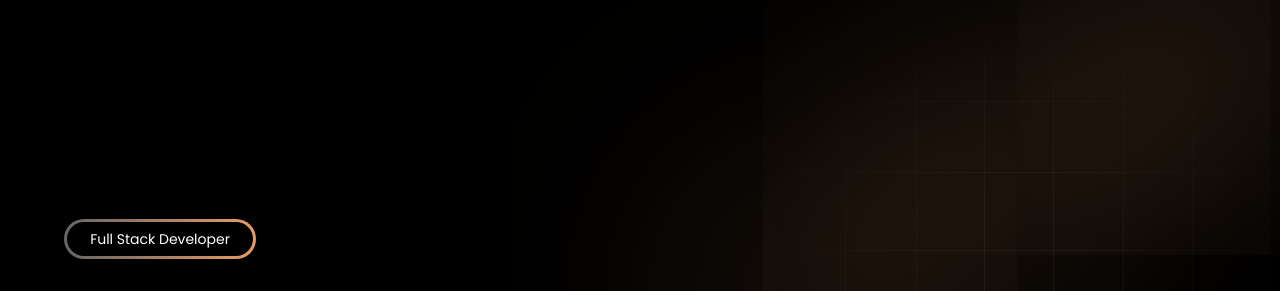
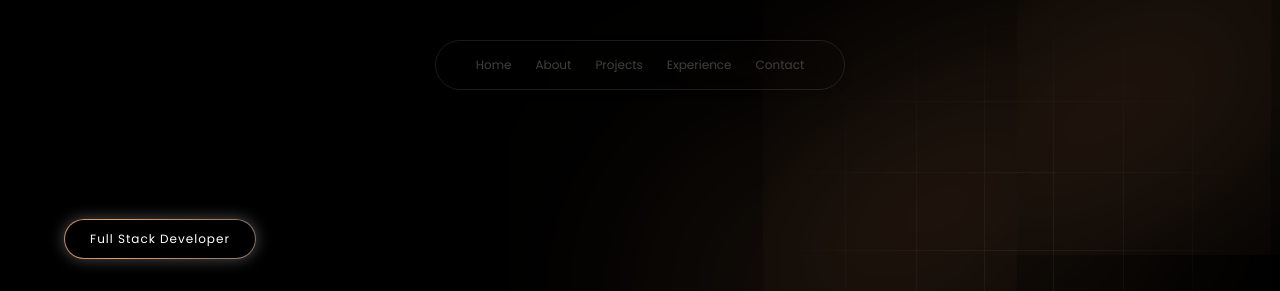
Before and after one commit to MgKhai/my-portfolio, a React (Vite) app: page / in a window 1280 px wide. Shown: the top 291 px of the page. Built offline with nearby package versions, Linux system fonts and the light colour scheme.

Commit message:
feat:linear_gradient_border_add

```diff
--- a/index.html
+++ b/index.html
@@ -7,6 +7,7 @@
     <meta name="viewport" content="width=device-width, initial-scale=1.0" />
     <!-- Boxicons CDN -->
     <link href="https://unpkg.com/boxicons@2.1.4/css/boxicons.min.css" rel="stylesheet">
+    <!-- google font -->
     <link href="https://fonts.googleapis.com/css2?family=Poppins:wght@400;600&display=swap" rel="stylesheet">
     <title>my_portfolio</title>
 </head>
--- a/src/components/Header.jsx
+++ b/src/components/Header.jsx
@@ -44,32 +44,32 @@ const Header = () => {
           Contact
         </a>
       </nav> */}
-      <div className="hidden flex font-sans text-sm max-w-fit fixed top-10 inset-x-0 mx-auto
+      <div className=" flex font-sans text-sm max-w-fit fixed top-10 inset-x-0 mx-auto
       border border-white/10 rounded-full backdrop-blur-md dark:bg-black/60
       shadow-[0_2px_8px_rgba(0,0,0,0.15)] z-[5000] px-10 py-4 items-center justify-center
       space-x-6 transition-all duration-300">
 
-        <a href="#home" className="relative text-neutral-700 dark:text-neutral-50
+        <a href="#home" className="text-xs relative text-neutral-700 dark:text-neutral-50
         hover:text-[#e99b63] transition-colors duration-300">
           <span className="sm:block">Home</span>
         </a>
 
-        <a href="#about" className="relative text-neutral-700 dark:text-neutral-50
+        <a href="#about" className="text-xs relative text-neutral-700 dark:text-neutral-50
         hover:text-[#e99b63] transition-colors duration-300">
           <span className="sm:block">About</span>
         </a>
 
-        <a href="#projects" className="relative text-neutral-700 dark:text-neutral-50
+        <a href="#projects" className="text-xs relative text-neutral-700 dark:text-neutral-50
         hover:text-[#e99b63] transition-colors duration-300">
           <span className="sm:block">Projects</span>
         </a>
 
-        <a href="#experience" className="relative text-neutral-700 dark:text-neutral-50
+        <a href="#experience" className="text-xs relative text-neutral-700 dark:text-neutral-50
         hover:text-[#e99b63] transition-colors duration-300">
           <span className="sm:block">Experience</span>
         </a>
 
-        <a href="#contact" className="relative text-neutral-700 dark:text-neutral-50
+        <a href="#contact" className="text-xs relative text-neutral-700 dark:text-neutral-50
         hover:text-[#e99b63] transition-colors duration-300">
           <span className="sm:block">Contact</span>
         </a>
--- a/src/components/Hero.jsx
+++ b/src/components/Hero.jsx
@@ -5,9 +5,13 @@ export const Hero = () => {
       <div data-aos="fade-right"
          data-aos-offset="300"
          data-aos-easing="ease-in-sine" className='max-w-xl ml-[5%] z-10 mt-[90%] md:mt-[60%] lg:mt-0'>
-        <div className="backdrop-blur-md dark:bg-black/60 shadow-[0_2px_8px_rgba(0,0,0,0.15)] relative w-[95%] sm:w-48 h-10 bg-gradient-to-r from-[#656565] to-[#e99b63] shadow-[0_0_15px_rgba(255,255,255,0.4)] rounded-full">
-          <div className="text-sm absolute inset-[3px] bg-black rounded-full flex items-center justify-center gap-1">
-            {/* <i class='bx bx-diamond'></i> */}
+
+        <div className="relative w-[95%] sm:w-48 h-10
+          bg-[length:200%_auto] animate-gradient-move
+          bg-gradient-to-r from-[#656565] via-[#7f42a7] via-[#6600c5] via-[#e99b63] to-[#656565]
+          backdrop-blur-md dark:bg-black/40
+          shadow-[0_0_15px_rgba(255,255,255,0.3)] rounded-full overflow-hidden">
+          <div className="text-xs absolute inset-[1px] bg-black rounded-full flex items-center justify-center gap-1 text-white tracking-[1px]">
             Full Stack Developer
           </div>
         </div>
--- a/src/index.css
+++ b/src/index.css
@@ -1,4 +1,3 @@
-@import url('https://fonts.googleapis.com/css2?family=Poppins:wght@400;700&display=swap');
 @tailwind base;
 @tailwind components;
 @tailwind utilities;
--- a/tailwind.config.js
+++ b/tailwind.config.js
@@ -9,6 +9,19 @@ export default {
             fontFamily: {
                 sans: ['Poppins', 'ui-sans-serif', 'system-ui'],
             },
+            keyframes: {
+                moveGradient: {
+                    '0%': { 'background-position': '0% 50%' },
+                    '100%': { 'background-position': '200% 50%' },
+                },
+            },
+            animation: {
+                'gradient-move': 'moveGradient 4s linear infinite',
+            },
+            fontSize: {
+                'tiny': '4px',
+                'xxl': '1.7rem',
+            },
         },
     },
     plugins: [],
```
